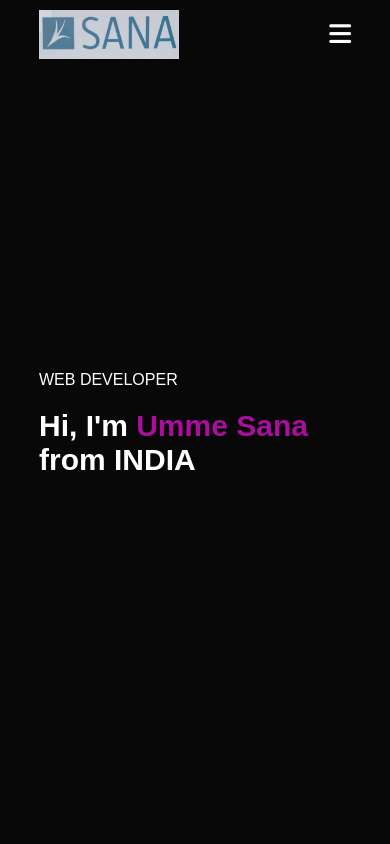
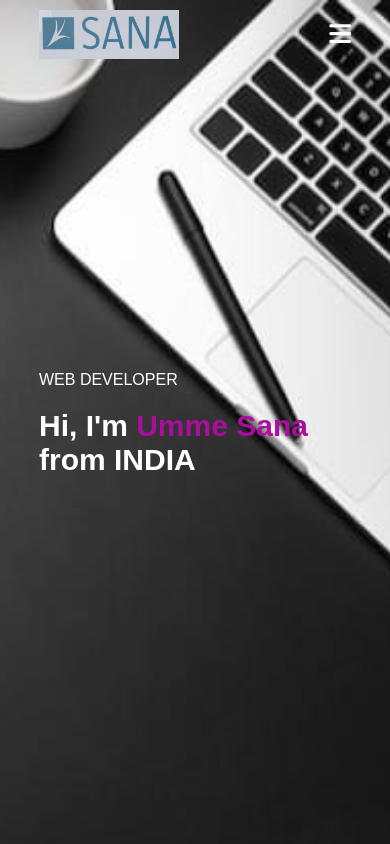
Before and after one commit to kummesana/portfolio, a plain HTML site: page index.html in a window 390 px wide. Shown: the top 844 px of the page. Drawn offline with Linux system fonts and the light colour scheme.

Commit message:
style.css

```diff
--- a/style.css
+++ b/style.css
@@ -353,7 +353,7 @@ nav .fas{
 @media only screen and (max-width: 600px){
 
     #header{
-        background-image: url(IMAGES/phone-background.png);
+        background-image: url(phone-background.png);
     }
     .header-text{
         margin-top: 100%;
```
